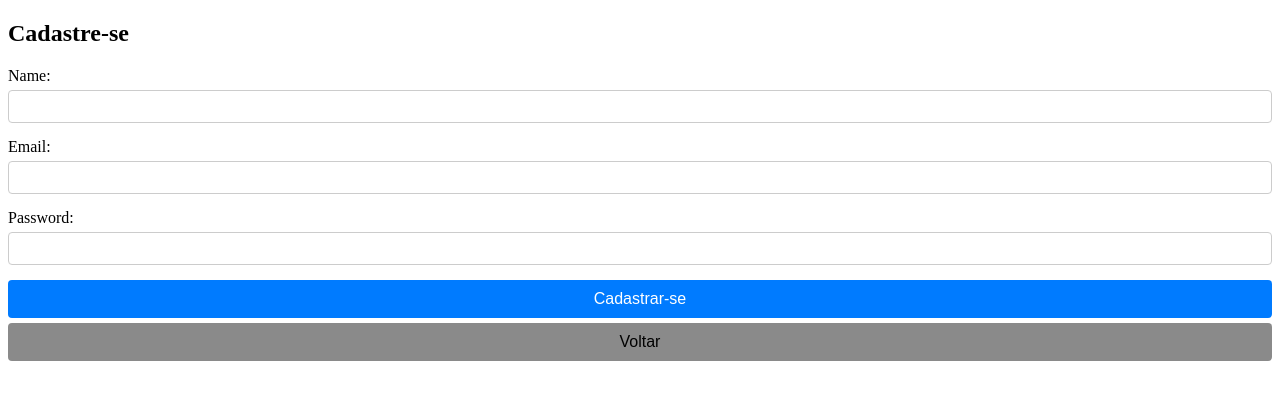
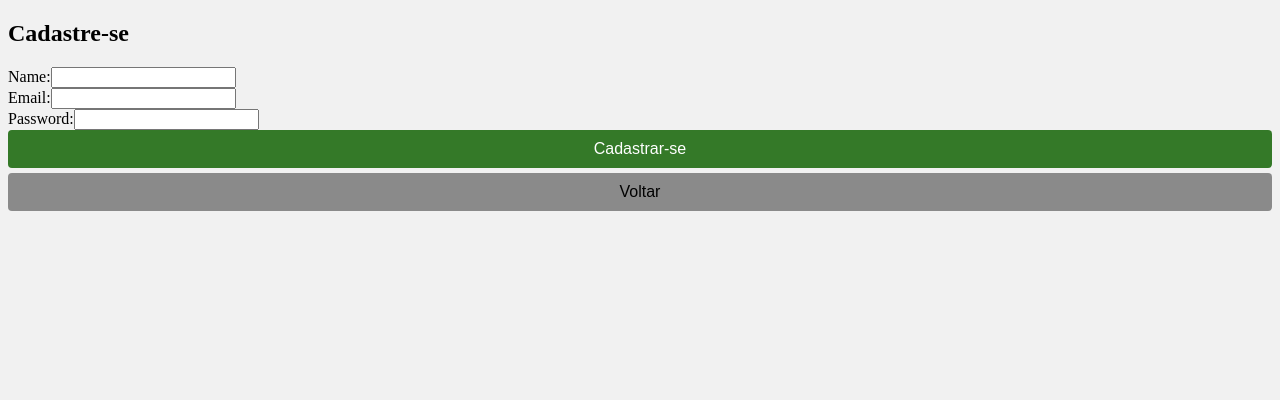
Before and after one commit to carolainesantos/todo-list, a React (Vite) app in the folder frontend/: page /signup in a window 1280 px wide. Shown: the top 400 px of the page. Built offline with nearby package versions, Linux system fonts and the light colour scheme.

Commit message:
feat: add styles

```diff
--- a/frontend/src/pages/Login/styles.css
+++ b/frontend/src/pages/Login/styles.css
@@ -1,45 +1,70 @@
 /* src/components/LoginForm.css */
+
+root {
+  margin-bottom: 500px;
+}
+
+p {
+  color: #505050;
+  font-family: Verdana, Geneva, Tahoma, sans-serif;
+  font-size: 12px;
+}
+
+body {
+  background-color: #f1f1f1;
+}
+
 .login-container {
   display: flex;
   justify-content: center;
   align-items: center;
   background-color: #f5f5f5;
+  margin-top: 100px;
+  margin-bottom: 150px;
 }
 
 .login-form {
-  background: white;
+  background: #fff;
   padding: 50px;
   border-radius: 8px;
   box-shadow: 0 0 10px rgba(0, 0, 0, 0.1);
   width: 300px;
 }
 
-.login-form h2 {
+.login-form .Title-Login {
   text-align: center;
   margin-bottom: 20px;
+  color: #347928;
+  font-weight: 600;
+  font-size: 32px;
+  font-family: "Poppins", sans-serif;
 }
 
-.input-group {
+.input-group-login {
   margin-bottom: 15px;
 }
 
-.input-group label {
+.input-group-login label {
+  color: darkslategrey;
   display: block;
   margin-bottom: 5px;
+  font-family: Verdana, Geneva, Tahoma, sans-serif;
+  font-weight: 100;
+  font-size: 14px;
 }
 
-.input-group input {
+.input-group-login input {
   width: 100%;
   padding: 8px;
   border: 1px solid #ccc;
-  border-radius: 4px;
+  border-radius: 5px;
   box-sizing: border-box;
 }
 
 .button {
   width: 100%;
   padding: 10px;
-  background-color: #007bff;
+  background-color: #347928;
   color: white;
   border: none;
   border-radius: 4px;
@@ -51,14 +76,16 @@
 .back-button {
   background-color: #8a8a8a;
   color: rgb(2, 2, 2);
+  font-weight: 300;
 }
 
 .button:hover {
-  background-color: #0056b3;
+  background-color: #399918;
 }
 
 .back-button:hover {
   background-color: #505050;
+  font-weight: 700;
 }
 
 .error {
@@ -68,12 +95,15 @@
 }
 
 .signup {
-  color: #0056b3;
-  padding: 5px;
+  color: #347928;
+  transition: transform 0.3s ease, color 0.3s ease, padding 0.3s ease;
 }
 
 .signup:hover {
-  background-color: #0056b3;
-  border-radius: 25px;
+  background-color: #347928;
+  border-radius: 20px;
   color: #fff;
+  font-weight: 300;
+  padding: 3px 6px;
+  transform: scale(1.1);
 }
--- /dev/null
+++ b/frontend/src/pages/SignUp/styles.css
@@ -0,0 +1,41 @@
+body {
+  display: flex;
+  justify-content: center;
+}
+
+.signup-container {
+  background-color: #fff;
+  padding: 40px;
+  border-radius: 10px;
+  margin-top: 100px;
+}
+
+.signup-form .title-signup {
+  text-align: center;
+  color: #347928;
+  font-weight: 700;
+  font-size: 32px;
+  font-family: system-ui, -apple-system, BlinkMacSystemFont, "Segoe UI", Roboto,
+    Oxygen, Ubuntu, Cantarell, "Open Sans", "Helvetica Neue", sans-serif;
+}
+
+.input-group {
+  width: 600px;
+  margin-bottom: 15px;
+}
+
+.input-group label {
+  display: block;
+  margin-bottom: 5px;
+  font-family: Verdana, Geneva, Tahoma, sans-serif;
+  color: darkslategrey;
+  font-size: 14px;
+}
+
+.input-group input {
+  width: 100%;
+  padding: 8px;
+  border: 1px solid #ccc;
+  border-radius: 5px;
+  box-sizing: border-box;
+}
--- a/frontend/src/pages/ToDoList/styles.css
+++ b/frontend/src/pages/ToDoList/styles.css
@@ -1,6 +1,33 @@
+h1 {
+  font-family: "Poppins", sans-serif;
+  color: #218838;
+  font-size: 42px;
+  font-weight: 200;
+  font-style: normal;
+}
+
+.logout-button {
+  background-color: #adaaaa;
+  color: #003c43;
+  border: none;
+  border-radius: 5px;
+  padding: 8px;
+  width: 90px;
+}
+
+.logout-button:hover {
+  background-color: #575656;
+  color: #fff;
+  border: none;
+  border-radius: 5px;
+  padding: 8px;
+}
+
 .todo-app {
   text-align: center;
   margin-top: 50px;
+  padding: 50px;
+  width: 900px;
 }
 
 .todo-form {
@@ -11,8 +38,10 @@
 
 .todo-input {
   padding: 10px;
-  width: 300px;
+  width: 420px;
   margin-right: 10px;
+  border: 1px solid #28a745;
+  border-radius: 5px;
 }
 
 .todo-button {
@@ -20,11 +49,13 @@
   background-color: #28a745;
   color: white;
   border: none;
+  border-radius: 5px;
   cursor: pointer;
 }
 
 .todo-button:hover {
   background-color: #218838;
+  font-weight: 600;
 }
 
 .todo-list {
@@ -34,10 +65,13 @@
 
 .todo-item {
   display: flex;
+  color: #218838;
+  font-size: 18px;
+  font-family: "Poppins", sans-serif;
   justify-content: space-between;
   align-items: center;
   padding: 10px;
-  border: 1px solid #ddd;
+  border: 1px solid #ccd3ca;
   margin-bottom: 10px;
   border-radius: 5px;
 }
@@ -58,11 +92,27 @@
 }
 
 .todo-actions .edit-btn {
+  font-size: 16px;
   color: #007bff;
+  transition: transform 0.3s ease, color 0.3s ease;
+}
+
+.todo-actions .edit-btn:hover {
+  color: #007bff;
+  font-weight: 600;
+  transform: scale(1.1);
 }
 
 .todo-actions .delete-btn {
   color: #dc3545;
+  font-size: 16px;
+  transition: transform 0.3s ease, background-color 0.3s ease, color 0.3s ease;
+}
+
+.todo-actions .delete-btn:hover {
+  color: #dc3545;
+  font-weight: 600;
+  transform: scale(1.1);
 }
 
 .edit-input {
@@ -75,9 +125,11 @@
   background-color: #28a745;
   color: white;
   border: none;
+  border-radius: 5px;
   cursor: pointer;
 }
 
 .save-btn:hover {
   background-color: #218838;
+  font-weight: 600;
 }
```
